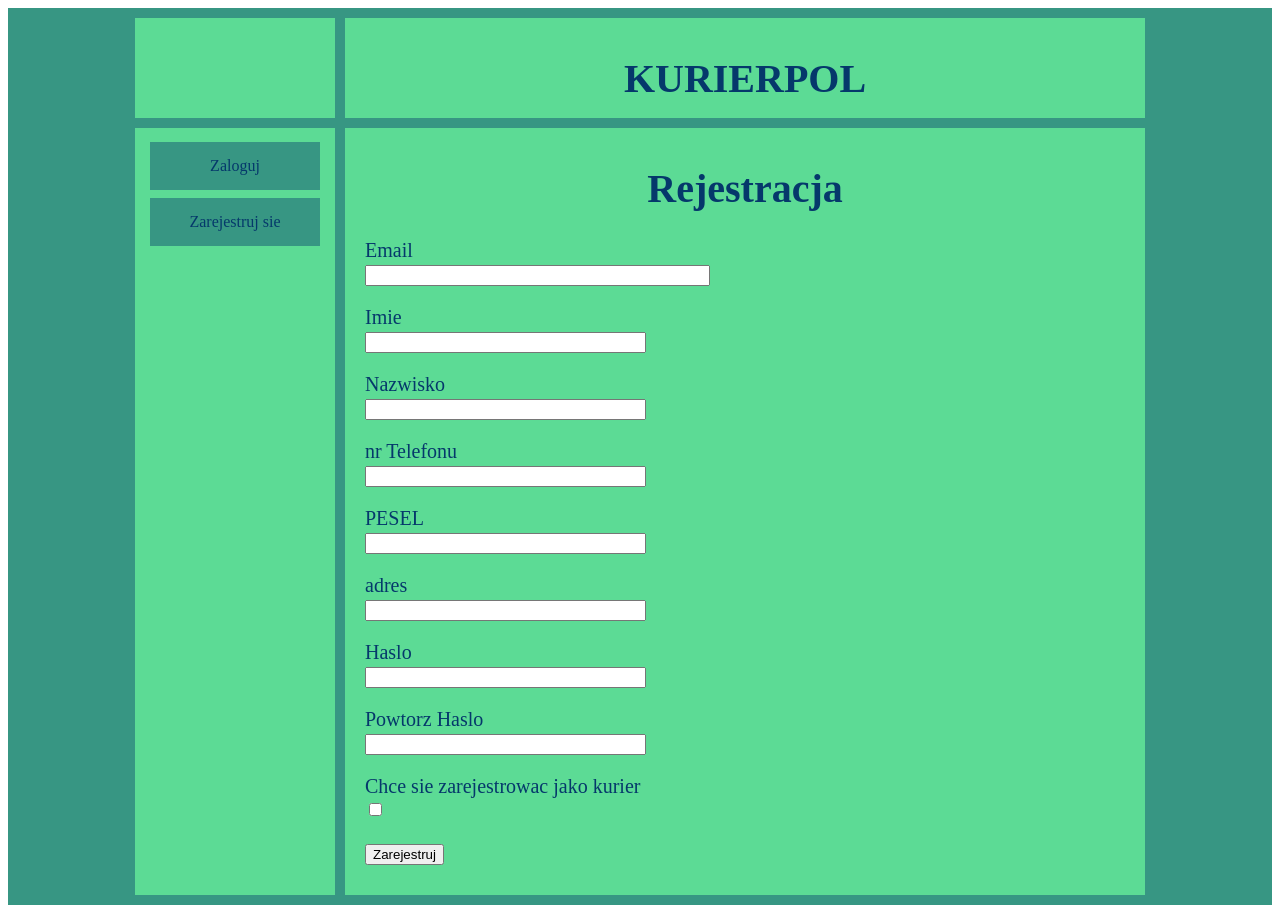
After one commit to WojDrew/flask_courier_app, a Flask app: page /register in a window 1280 px wide. The commit adds this page. Run offline with Flask 2, Linux system fonts and the light colour scheme.

Commit message:
Add register and login features

```diff
--- a/app/__init__.py
+++ b/app/__init__.py
@@ -1,9 +1,11 @@
 from flask import Flask
 from config import Config
 from flask_sqlalchemy import SQLAlchemy
+from flask_login import LoginManager
 
 app_instance = Flask(__name__)
 app_instance.config.from_object(Config)
 db = SQLAlchemy(app_instance)
+login = LoginManager(app_instance)
 
 from app import routes, models
--- /dev/null
+++ b/app/forms.py
@@ -0,0 +1,37 @@
+from flask_wtf import FlaskForm
+from wtforms import StringField, PasswordField, BooleanField, SubmitField
+from wtforms.validators import ValidationError, DataRequired, Email, EqualTo
+
+from app.models import Osoba
+
+
+class RegistrationForm(FlaskForm):
+    email = StringField('Email', validators=[DataRequired(), Email()])
+    imie = StringField('Imie', validators=[DataRequired()])
+    nazwisko = StringField('Nazwisko', validators=[DataRequired()])
+    nrTelefonu = StringField('nr Telefonu', validators=[DataRequired()])
+    pesel = StringField('PESEL', validators=[DataRequired()])
+    adres = StringField('adres',)
+    password = PasswordField('Haslo', validators=[DataRequired()])
+    password2 = PasswordField('Powtorz Haslo', validators=[DataRequired(), EqualTo('password')])
+    isKurier = BooleanField('Chce sie zarejestrowac jako kurier')
+    submit = SubmitField('Zarejestruj')
+
+    def validate_nrTelefonu(self, phoneNumber):
+        if len(phoneNumber.data) > 12 or len(phoneNumber.data) < 9 or not phoneNumber.data.isdecimal():
+            raise ValidationError('Wprowadz poprawny nr telefonu')
+
+    def validate_pesel(self, pesel):
+        if not len(pesel.data) == 11 or not pesel.data.isdecimal():
+            raise ValidationError('Wprowadz poprawny nr PESEL')
+
+    def validate_email(self, email):
+        osoba = Osoba.query.filter_by(eMail=email.data).first()
+        if osoba is not None:
+            raise ValidationError('Email juz istnieje')
+
+class LoginForm(FlaskForm):
+    email = StringField('Email', validators=[DataRequired(), Email()])
+    password = PasswordField('Haslo', validators=[DataRequired()])
+    remember_me = BooleanField('Zapamietaj mnie')
+    submit = SubmitField('Zaloguj')
--- a/app/routes.py
+++ b/app/routes.py
@@ -1,6 +1,60 @@
+from flask import render_template, url_for, flash, request
+from werkzeug.utils import redirect
+from werkzeug.urls import url_parse
+from flask_login import current_user, login_user, logout_user
+
 from app import app_instance
+from app import db
+from app.forms import RegistrationForm, LoginForm
+from app.models import Kurier, Klient, Osoba
 
 @app_instance.route('/')
 @app_instance.route('/index')
 def index():
-    return "Great courier app soon!"
+    return render_template('index.html', title='KurierPol')
+
+@app_instance.route('/register', methods=['GET', 'POST'])
+def register():
+    form = RegistrationForm()
+    if form.validate_on_submit():
+        if form.isKurier.data:
+            osoba = Kurier(eMail=form.email.data,
+                           imie=form.imie.data,
+                           nazwisko=form.nazwisko.data,
+                           nrTelefonu=form.nrTelefonu.data,
+                           PESEL=form.pesel.data)
+        else:
+            osoba = Klient(eMail=form.email.data,
+                           imie=form.imie.data,
+                           nazwisko=form.nazwisko.data,
+                           nrTelefonu=form.nrTelefonu.data,
+                           PESEL=form.pesel.data,
+                           adres=form.adres.data)
+        osoba.set_password(form.password.data)
+        db.session.add(osoba)
+        db.session.commit()
+        flash("Rejestracja zakonczyla sie powodzeniem")
+        return redirect(url_for('login'))
+    return render_template('register.html', title='Register', form=form)
+
+@app_instance.route('/login', methods=['GET', 'POST'])
+def login():
+    if current_user.is_authenticated:
+        return redirect(url_for('index'))
+    form = LoginForm()
+    if form.validate_on_submit():
+        osoba = Osoba.query.filter_by(eMail=form.email.data).first()
+        if osoba is None or not osoba.check_password(form.password.data):
+            flash('Niepoprawne email lub haslo')
+            return redirect(url_for('login'))
+        login_user(osoba, remember=form.remember_me.data)
+        next_page = request.args.get('next')
+        if not next_page or url_parse(next_page).netloc != '':
+            next_page = url_for('index')
+        return redirect(next_page)
+    return render_template('login.html', title='Sign In', form=form)
+
+@app_instance.route('/logout')
+def logout():
+    logout_user()
+    return redirect(url_for('index'))
--- /dev/null
+++ b/app/static/css/style.css
@@ -0,0 +1,30 @@
+.grid-container {
+    display: grid;
+    justify-content: center;
+    grid-template-columns: 200px 800px ;
+    grid-template-rows: 100px auto ;
+    grid-gap: 10px;
+    background-color: #379683;
+    padding: 10px;
+}
+
+.grid-container > div {
+    background-color: #5cdb95;
+    text-align: center;
+    padding: 10px 0;
+    font-size: 20px;
+    color: #05386b;
+}
+.button {
+    width: 100px;
+    background-color: #379683;
+    color: #05386b;
+    border: none;
+    padding: 15px 35px;
+    text-align: center;
+    display: inline-block;
+    font-size: 16px;
+    margin: 4px 2px;
+    cursor: pointer;
+    text-decoration: none;
+}
--- a/app/templates/base.html
+++ b/app/templates/base.html
@@ -1,53 +1,37 @@
 <!DOCTYPE html>
-<html lang="en">
+<html lang="pl">
 <head>
     <meta charset="UTF-8">
-    <title>Title</title>
-    <style>
-        .grid-container {
-            display: grid;
-            justify-content: center;
-            grid-template-columns: 200px 800px ;
-            grid-template-rows: 100px auto ;
-            grid-gap: 10px;
-            background-color: #379683;
-            padding: 10px;
-        }
-
-        .grid-container > div {
-            background-color: #5cdb95;
-            text-align: center;
-            padding: 10px 0;
-            font-size: 20px;
-            color: #05386b;
-        }
-        .button {
-            width: 100px;
-            background-color: #379683;
-            color: #05386b;
-            border: none;
-            padding: 15px 35px;
-            text-align: center;
-            text-decoration: none;
-            display: inline-block;
-            font-size: 16px;
-            margin: 4px 2px;
-            cursor: pointer;
-        }
-</style>
+    <title>KurierPol</title>
+    <link rel="stylesheet" href="{{ url_for('static', filename='css/style.css') }}"/>
 </head>
 <body>
     <div class="grid-container">
         <div></div>
         <div>
-            <h1>KURIERPOL</h1>
+            <a href="/index" style="text-decoration: none; color: #05386b;">
+                <h1>KURIERPOL</h1>
+            </a>
         </div>
         <div style="min-height: 600px">
-            <a class="button" href="/login">Zaloguj</a>
+            {% if current_user.is_anonymous %}
+                <a class="button" href="/login">Zaloguj</a>
+            {% else%}
+                <a class="button" href="/logout">Wyloguj</a>
+            {% endif %}
             <a class="button" href="/register">Zarejestruj sie</a>
         </div>
         <div style="min-height: 600px">
             {% block content %}{% endblock %}
+            {% with messages = get_flashed_messages() %}
+                {% if messages %}
+                    <ul>
+                    {% for message in messages %}
+                        <li>{{ message }}</li>
+                    {% endfor %}
+                    </ul>
+                {% endif %}
+            {% endwith %}
         </div>
     </div>
 
--- /dev/null
+++ b/app/templates/register.html
@@ -0,0 +1,72 @@
+{% extends "base.html" %}
+
+{% block content %}
+    <h1>Rejestracja</h1>
+    <form action="" method="post" class="form1" style="padding: 0px 20px; text-align: left">
+        {{ form.hidden_tag() }}
+        <p>
+            {{ form.email.label }}<br>
+            {{ form.email(size=40) }}<br>
+            {% for error in form.email.errors %}
+            <span style="color: red;">[{{ error }}]</span>
+            {% endfor %}
+        </p>
+        <p>
+            {{ form.imie.label }}<br>
+            {{ form.imie(size=32) }}<br>
+            {% for error in form.imie.errors %}
+            <span style="color: red;">[{{ error }}]</span>
+            {% endfor %}
+        </p>
+        <p>
+            {{ form.nazwisko.label }}<br>
+            {{ form.nazwisko(size=32) }}<br>
+            {% for error in form.nazwisko.errors %}
+            <span style="color: red;">[{{ error }}]</span>
+            {% endfor %}
+        </p>
+        <p>
+            {{ form.nrTelefonu.label }}<br>
+            {{ form.nrTelefonu(size=32) }}<br>
+            {% for error in form.nrTelefonu.errors %}
+            <span style="color: red;">[{{ error }}]</span>
+            {% endfor %}
+        </p>
+        <p>
+            {{ form.pesel.label }}<br>
+            {{ form.pesel(size=32) }}<br>
+            {% for error in form.pesel.errors %}
+            <span style="color: red;">[{{ error }}]</span>
+            {% endfor %}
+        </p>
+        <p>
+            {{ form.adres.label }}<br>
+            {{ form.adres(size=32) }}<br>
+            {% for error in form.adres.errors %}
+            <span style="color: red;">[{{ error }}]</span>
+            {% endfor %}
+        </p>
+        <p>
+            {{ form.password.label }}<br>
+            {{ form.password(size=32) }}<br>
+            {% for error in form.password.errors %}
+            <span style="color: red;">[{{ error }}]</span>
+            {% endfor %}
+        </p>
+        <p>
+            {{ form.password2.label }}<br>
+            {{ form.password2(size=32) }}<br>
+            {% for error in form.password2.errors %}
+            <span style="color: red;">[{{ error }}]</span>
+            {% endfor %}
+        </p>
+        <p>
+            {{ form.isKurier.label }}<br>
+            {{ form.isKurier(size=32) }}<br>
+            {% for error in form.isKurier.errors %}
+            <span style="color: red;">[{{ error }}]</span>
+            {% endfor %}
+        </p>
+        <p>{{ form.submit() }}</p>
+    </form>
+{% endblock %}
```
Also changed, not shown: app/models.py (+13 -1 lines), app/templates/index.html (+4 -9 lines), app/templates/login.html (added, +18 -0 lines).
